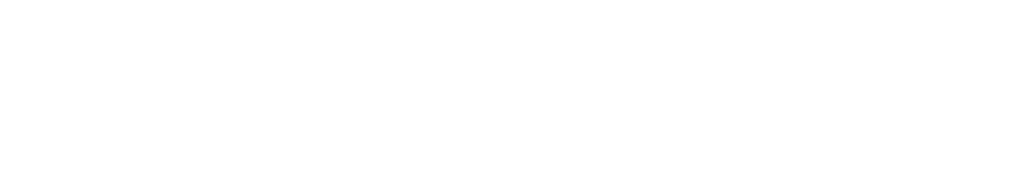
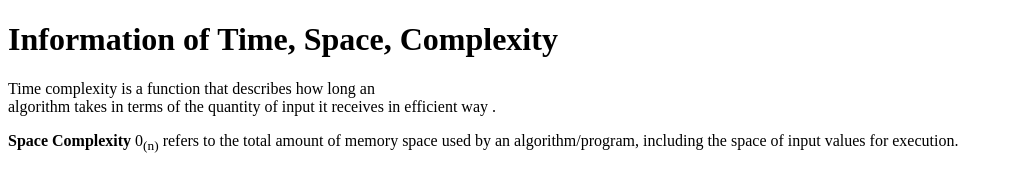
Before and after one commit to acciojob/time-and-space-complexity-manojchavhan7, a website: page main.html in a window 1280 px wide. Shown: the whole page, without its empty margins (0-1013 px from the left). Drawn offline with Linux system fonts and the light colour scheme.

Commit message:
created a submission

```diff
--- a/main.html
+++ b/main.html
@@ -10,7 +10,11 @@
 	<!-- the entire body must be written by student -->
     <script type="text/javascript" src="./script.js">
 </script>
-
+	<h1>Information of Time, Space, Complexity </h1>
+	<P>Time complexity is a function that describes how long an<br>
+		algorithm takes in terms of the quantity of input it receives in efficient way .</P>
+	<p><b>Space Complexity</b> 0<sub>(n)</sub></sub> refers to the total amount of memory space used by an algorithm/program, including the space of
+		input values for execution.</p>
 </body>
 
 </html>
```
